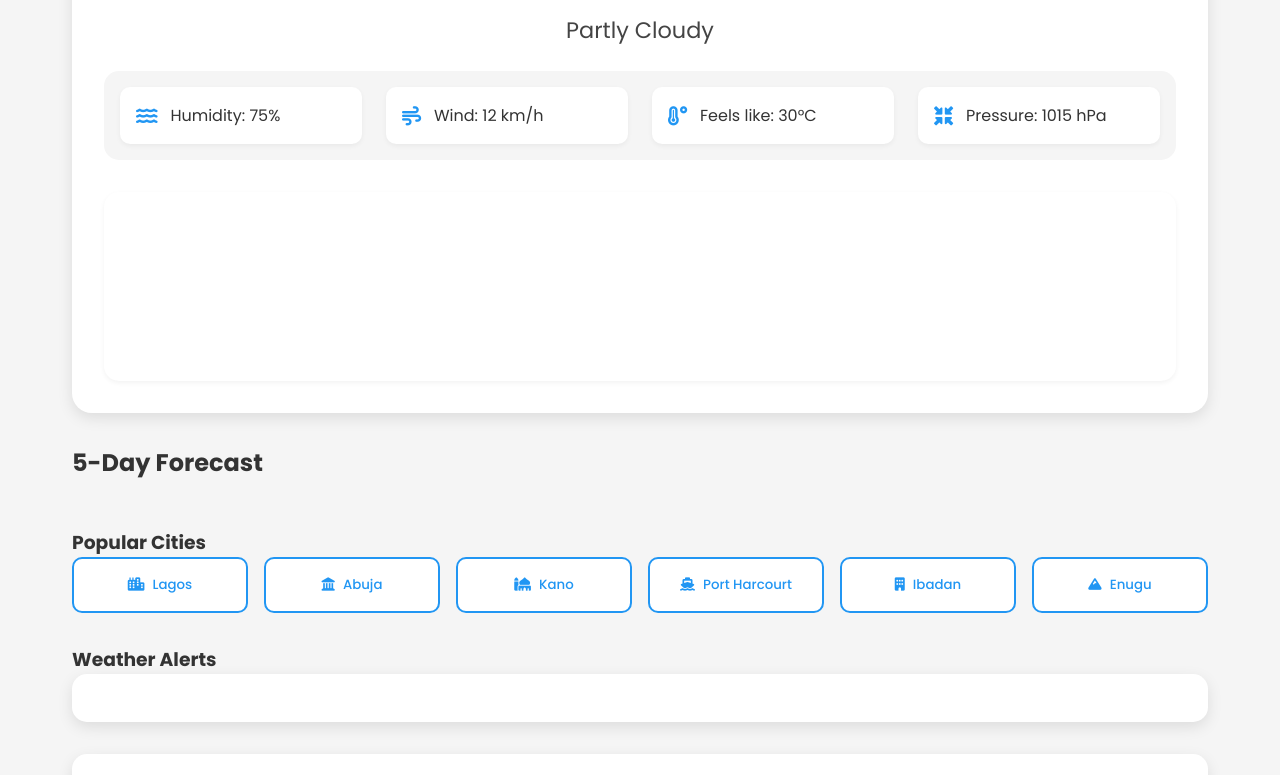
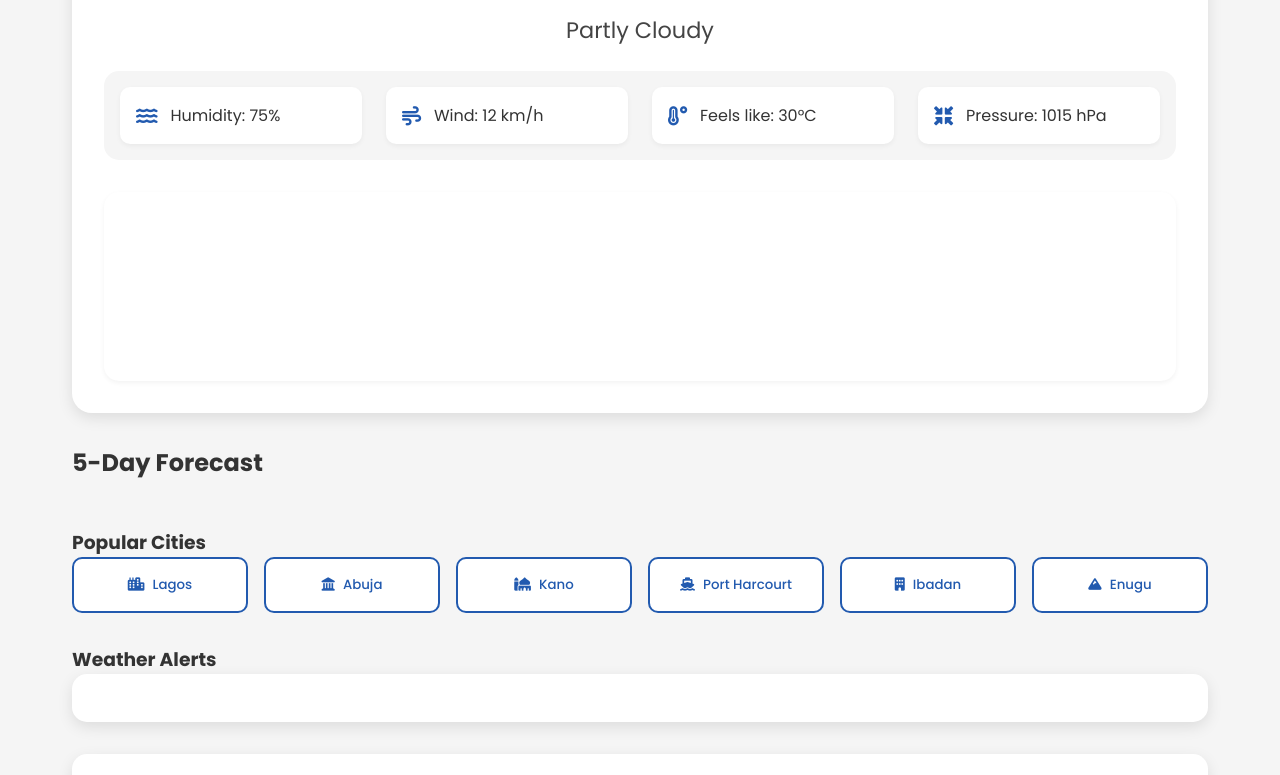
Before and after one commit to Giftedtech1/gifted-s-weather-app, a plain HTML site: page weather.html in a window 1280 px wide. Shown: the part 551-1326 px from the top of the page. Drawn offline with nearby package versions, Linux system fonts and the light colour scheme; no server answers.

Commit message:
Initial commit

```diff
--- a/weather.css
+++ b/weather.css
@@ -1,7 +1,7 @@
 :root {
-    --primary-color: #2196f3;
+  --primary-color: #225aaf;
   --secondary-color: #64b5f6;
-    --dark-color: #1976d2;
+  --dark-color: #09335e;
   --light-color: #bbdefb;
   --text-color: #333;
   --light-text: #fff;
@@ -14,7 +14,7 @@
   margin: 0;
   padding: 0;
   box-sizing: border-box;
-    font-family: 'Poppins', sans-serif;
+  font-family: "Poppins", sans-serif;
 }
 
 body {
```
Also changed, not shown: 1 other file. Lines whose indentation alone changed are shown as unchanged.
